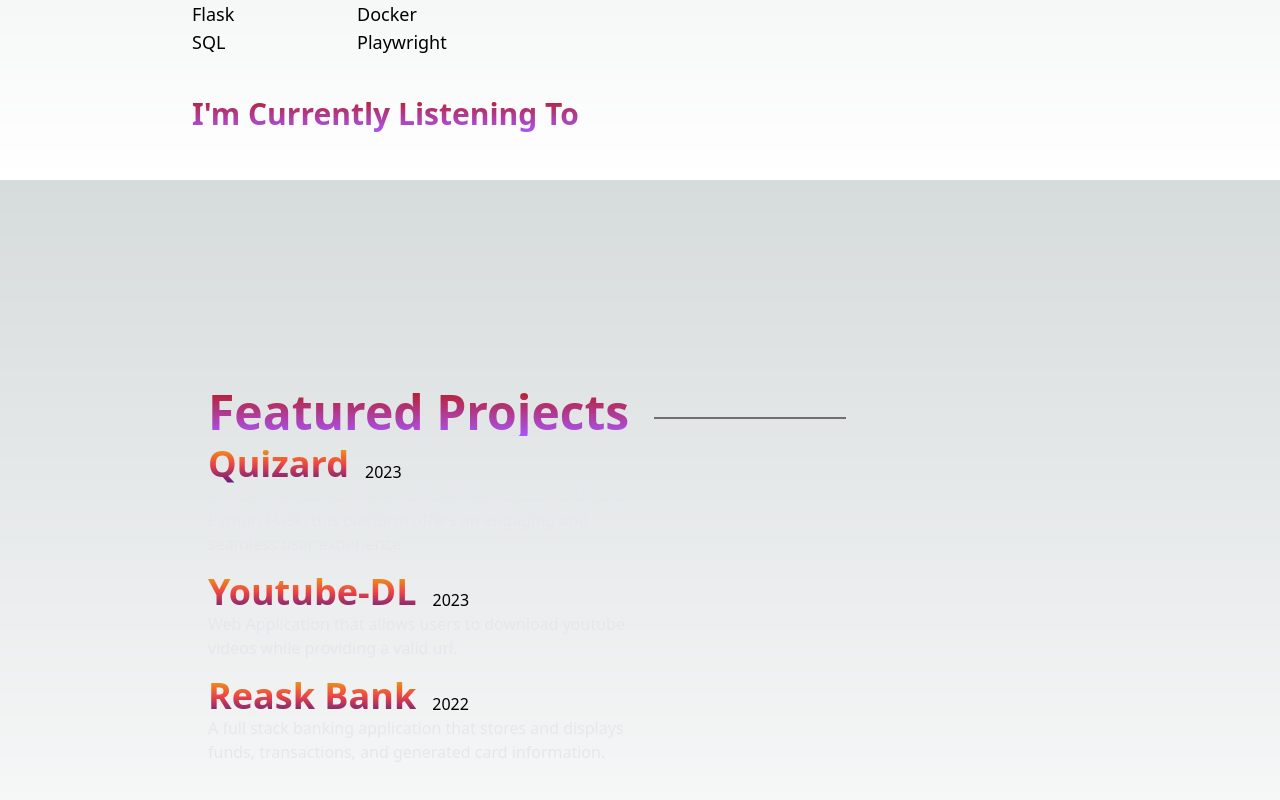
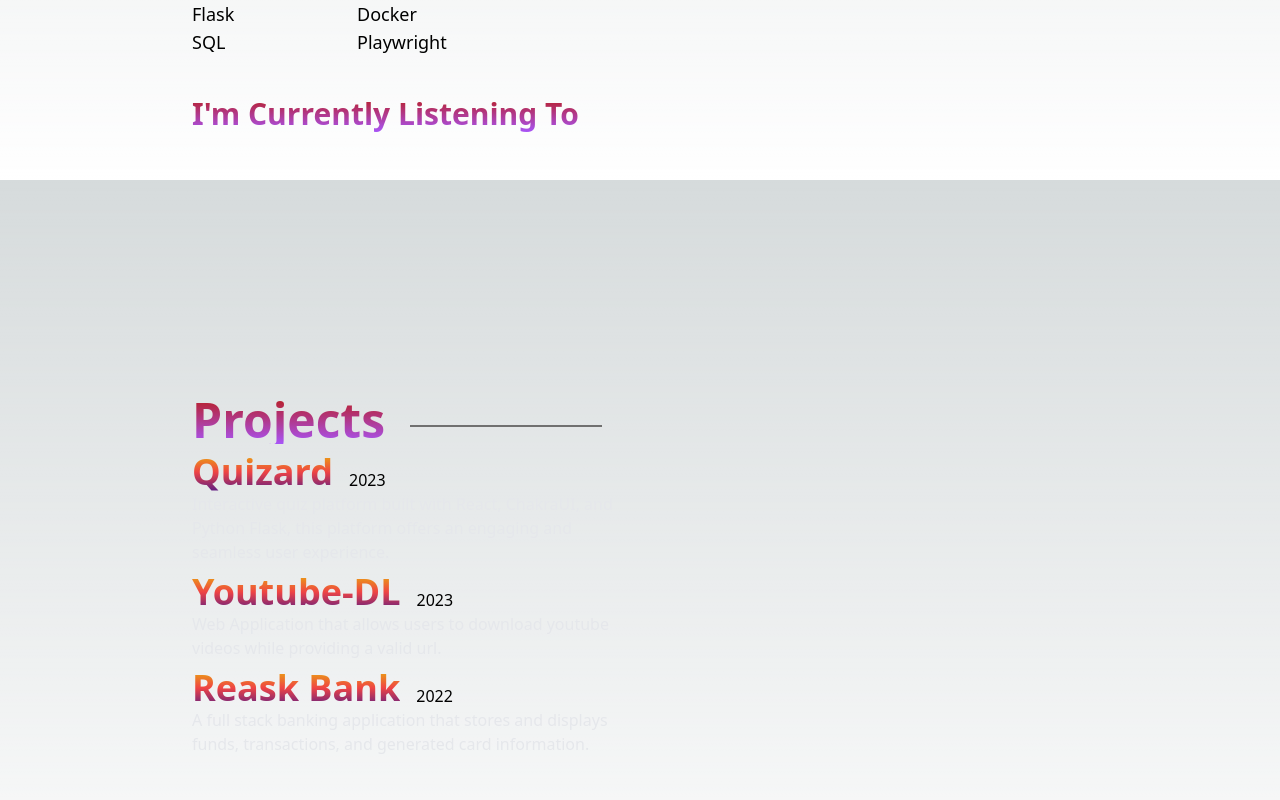
Before and after one commit to jll38/portfolio-v2, a Next.js app: page / in a window 1280 px wide. Shown: the part 1420-2220 px from the top of the page. Built offline with nearby package versions, Linux system fonts and the light colour scheme; no server answers.

Commit message:
Homepage styling

```diff
--- a/src/components/Project.js
+++ b/src/components/Project.js
@@ -4,11 +4,11 @@ import ScaleOnHover from "./ScaleOnHover";
 
 const Project = (props) => {
   return (
-    <div className="my-2 w-1/2">
+    <div className="my-2">
       <div className="flex gap-4">
         <ScaleOnHover>
           <a href={props.link} target="_blank">
-            <h4 className="text-4xl text-transparent bg-clip-text bg-gradient-to-t from-purple-900 via-red-500 to-yellow-500 font-semibold">
+            <h4 className="text-2xl xl:text-4xl text-transparent bg-clip-text bg-gradient-to-t from-purple-900 via-red-500 to-yellow-500 font-semibold">
               {props.name}
             </h4>
           </a>
--- a/src/components/sectionheader.js
+++ b/src/components/sectionheader.js
@@ -1,6 +1,6 @@
 import React from "react";
 export function Sectionheader({title}) {
   return <div className="flex flex-wrap">
-              <h2 className="text-3xl md:text-5xl font-bold text-transparent bg-clip-text bg-gradient-to-t from-purple-500 to-red-700 divider">{title}</h2>
+              <h2 className="text-3xl xl:text-5xl md:text-5xl font-bold text-transparent bg-clip-text bg-gradient-to-t from-purple-500 to-red-700 divider">{title}</h2>
             </div>;
 }
--- a/src/pages/index.js
+++ b/src/pages/index.js
@@ -131,9 +131,10 @@ export default function Home() {
       <section
         ref={featRef}
         name="features"
-        className="flex min-h-screen flex-col px-16 md:px-52 content-center justify-center "
+        className="flex min-h-screen flex-col px-16 md:px-48 content-center justify-center "
       >
-        <Sectionheader title={"Featured Projects"} />
+        <Sectionheader title={"Projects"} />
+        <div className="xl:w-1/2">
         {projects.map((project, i) => {
           return(
             <Project key={'project-' + i}
@@ -143,6 +144,7 @@ export default function Home() {
             desc={project.desc}/>
           );
         })}
+        </div>
         <button>
           <i
             aria-label="Down Arrow Button"
--- a/src/styles/globals.css
+++ b/src/styles/globals.css
@@ -87,7 +87,18 @@ html {
   float: left;
   position: relative;
 }
-
+@media (min-width: 760px) and (max-width: 1240px) {
+  /* hide divider on small screens */
+  .divider::after {
+    display: none !important;
+  }
+}
+@media (max-width: 400px) {
+  /* hide divider on small screens */
+  .divider::after {
+    display: none !important;
+  }
+}
 .divider:after {
   content: "";
   display: block;
--- a/src/styles/socialbox.module.css
+++ b/src/styles/socialbox.module.css
@@ -13,7 +13,11 @@
     align-items: center;
     padding-bottom: 0;
   }
-
+@media (max-width: 400px){
+  .container{
+    margin-left:.4rem;
+  }
+}
   .divider {
     position: relative;
   }
```
